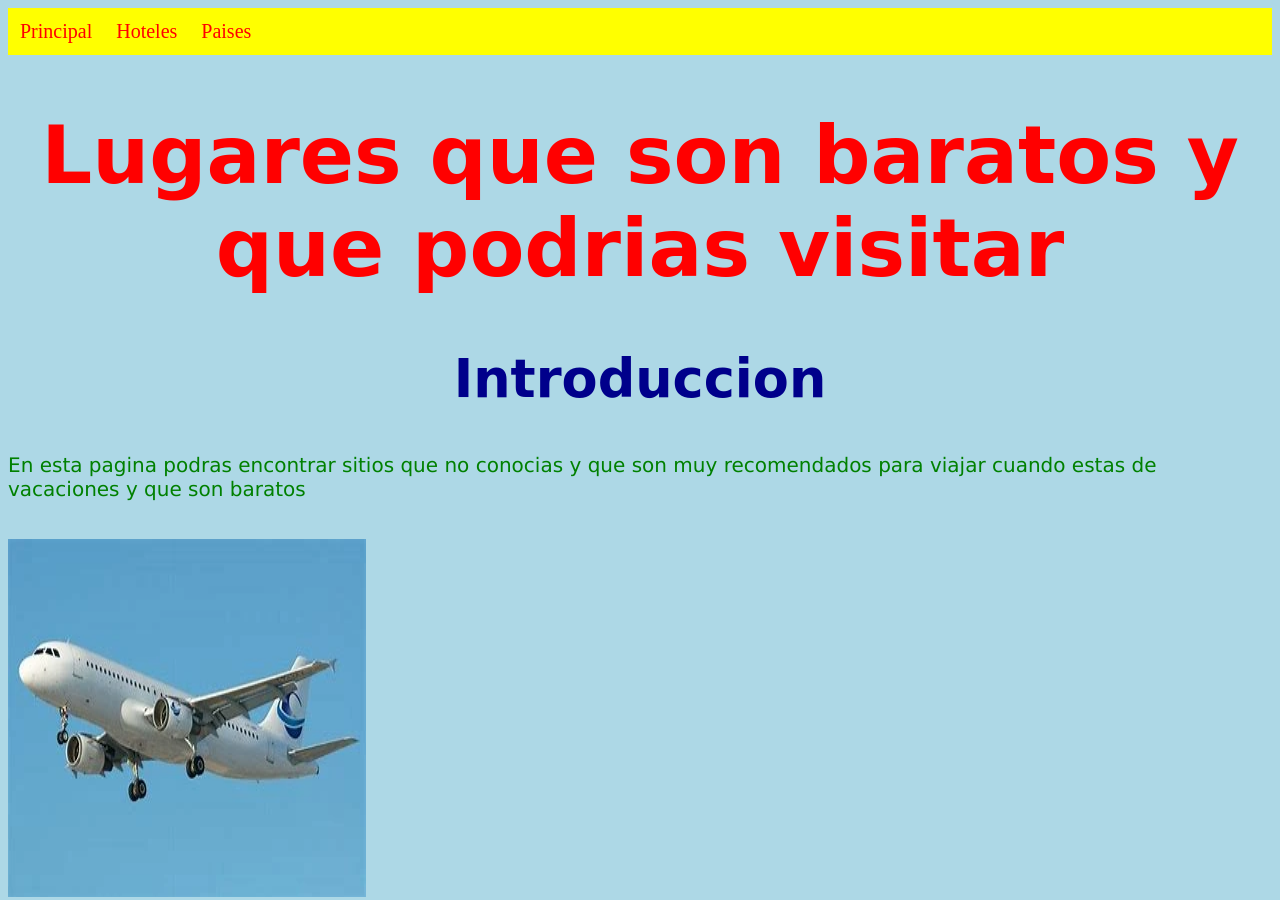
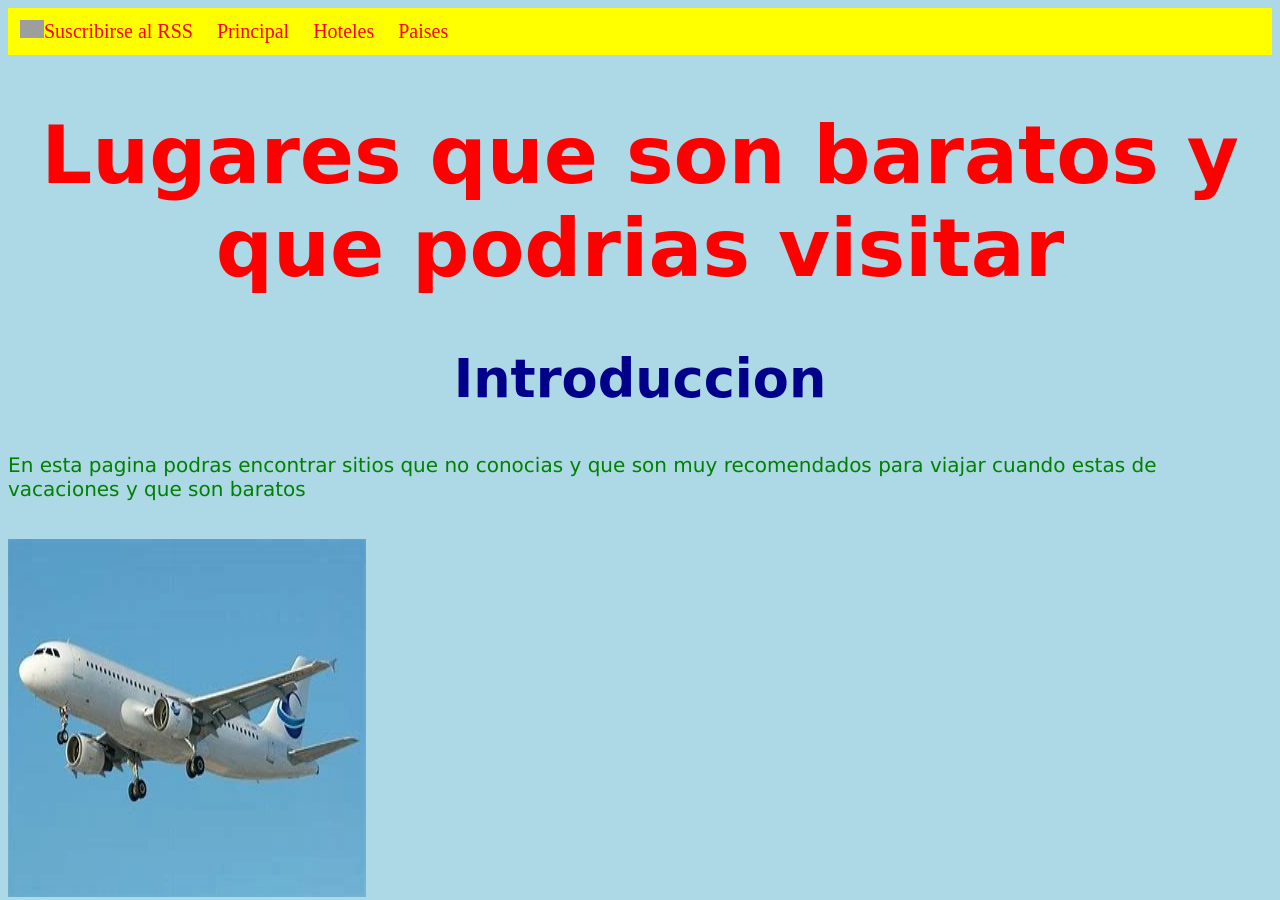
Before and after one commit to Abelsaba06/Web_LugaresBaratos-.github.io, a plain HTML site: page index.html in a window 1280 px wide. Shown: the top 900 px of the page. Drawn offline with Linux system fonts and the light colour scheme; grey boxes are pictures that could not be loaded.

Commit message:
Update index.html

```diff
--- a/index.html
+++ b/index.html
@@ -9,6 +9,7 @@
 </head>
 <body>
 <div class="topnav">
+    <a href="https://Web_LugaresBaratos-.github.io/rss.xml" target="_blank"><img src="https://upload.wikimedia.org/wikipedia/commons/4/43/Feed-icon.svg" width="24">Suscribirse al RSS</a>
    <a href="Principal.html">Principal</a>
     <a href="Hoteles.html">Hoteles</a>
     <a href="Paises.html">Paises</a>
```
